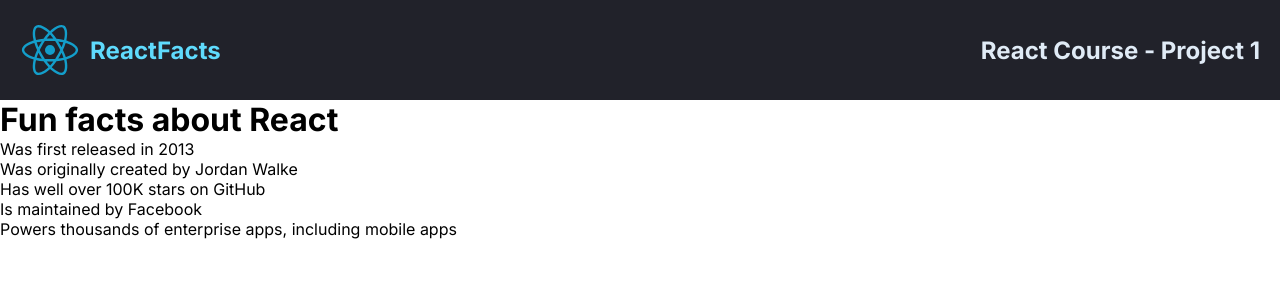
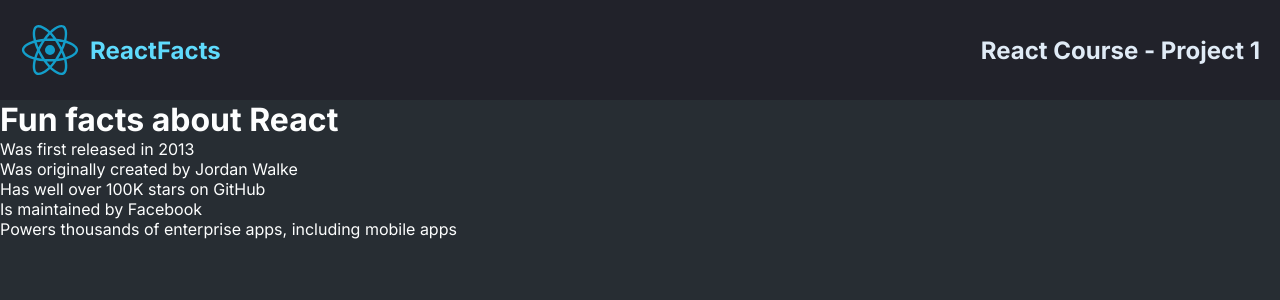
Before and after one commit to dijanakalaposratic/scrimba-react-p1-static-page, a React (Vite) app: page / in a window 1280 px wide. Shown: the top 300 px of the page. Built offline with nearby package versions, Linux system fonts and the light colour scheme.

Commit message:
added colors to <main> element

```diff
--- a/src/main.css
+++ b/src/main.css
@@ -35,3 +35,9 @@ nav {
 	color: #e0ebf6;
 	margin-right: 20px;
 }
+
+main {
+	background: #272d33;
+	height: 100vh;
+	color: #fdfefe;
+}
```
